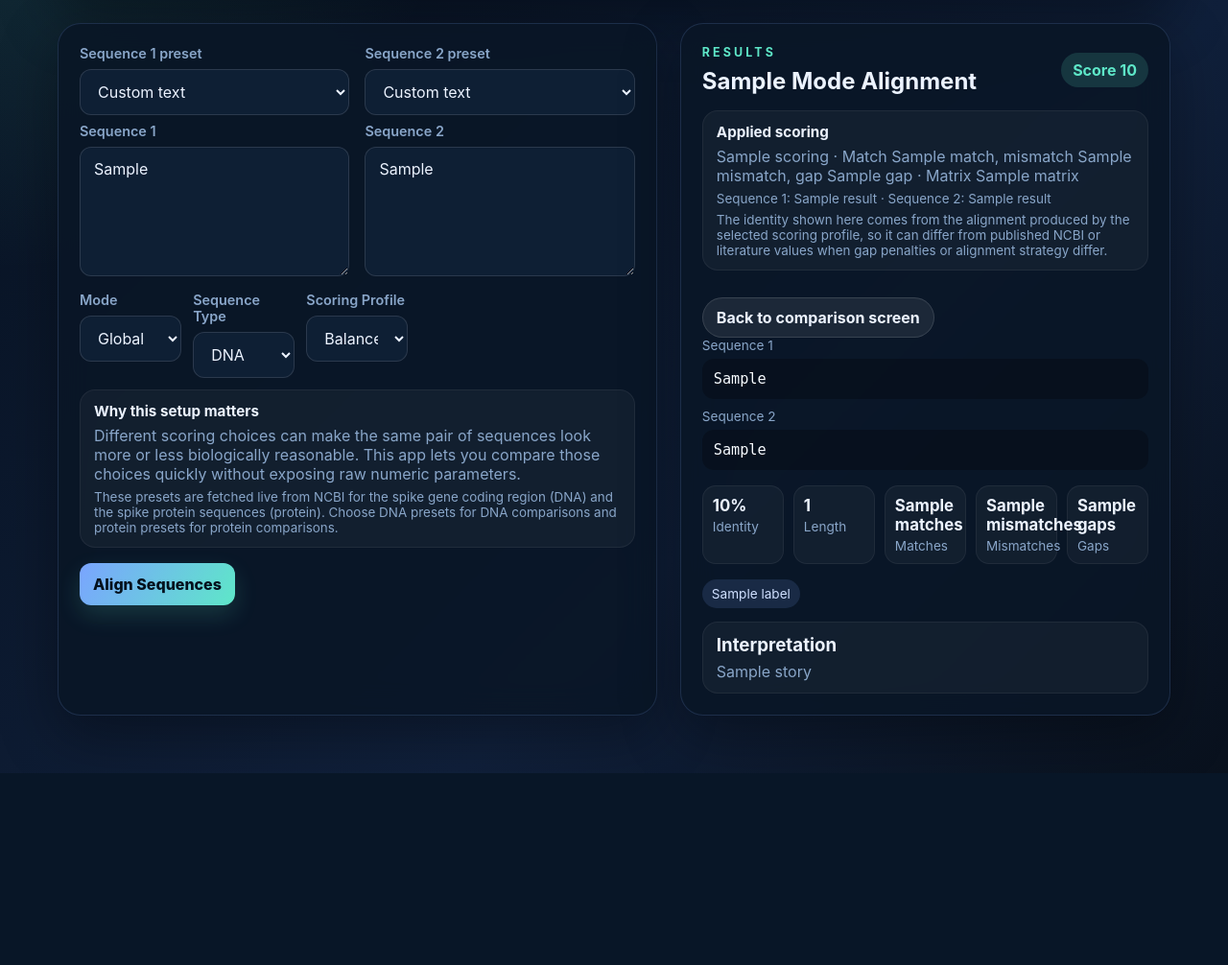
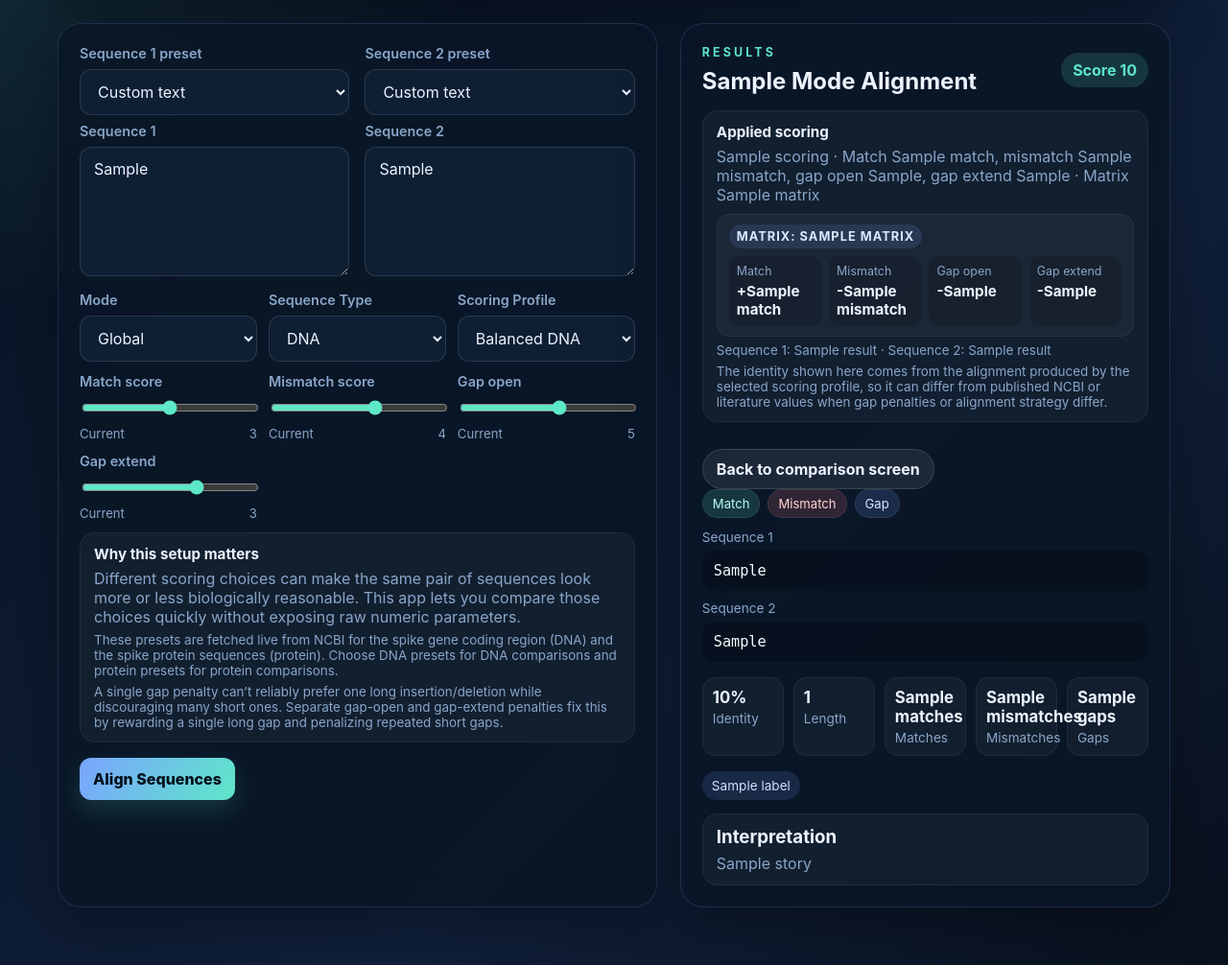
Before and after one commit to shourya-pabba/7.1-Sequence-Alignment-App, a Flask app: template templates/index.html in a window 1280 px wide. Shown: the part 207-1213 px from the top of the page at 96% size. Before the commit the page ends 1013 px from the top, so only its background shows below. Run offline with Flask 3, Linux system fonts and the light colour scheme; the template is opened without the code that fills it: most values are stand-ins (such as "Sample title", 1, 10 or a date in 2020).

Commit message:
Add affine gap penalties and polished alignment UI

```diff
--- a/app.py
+++ b/app.py
@@ -3,6 +3,7 @@
 import urllib.request
 
 from flask import Flask, request, render_template
+from markupsafe import Markup
 from align_algorithms import global_alignment, local_alignment
 from metrics import metrics
 from diagnostics import diagnose
@@ -60,18 +61,33 @@
 def resolve_scoring(sequence_type, scoring_profile):
     if sequence_type == 'protein':
         if scoring_profile == 'blosum62':
-            return {'match': 2, 'mismatch': 3, 'gap': 4, 'matrix': 'blosum62', 'name': 'BLOSUM62 protein profile'}
+            return {'match': 2, 'mismatch': 3, 'gap': 4, 'gap_open': 4, 'gap_extend': 1, 'matrix': 'blosum62', 'name': 'BLOSUM62 protein profile'}
         if scoring_profile == 'blosum_like':
-            return {'match': 2, 'mismatch': 3, 'gap': 4, 'matrix': 'blosum_like', 'name': 'Blosum-like protein profile'}
+            return {'match': 2, 'mismatch': 3, 'gap': 4, 'gap_open': 4, 'gap_extend': 1, 'matrix': 'blosum_like', 'name': 'Blosum-like protein profile'}
         if scoring_profile == 'pam_like':
-            return {'match': 2, 'mismatch': 3, 'gap': 4, 'matrix': 'pam_like', 'name': 'Pam-like protein profile'}
-        return {'match': 2, 'mismatch': 3, 'gap': 4, 'matrix': 'simple', 'name': 'Simple protein profile'}
+            return {'match': 2, 'mismatch': 3, 'gap': 4, 'gap_open': 4, 'gap_extend': 1, 'matrix': 'pam_like', 'name': 'Pam-like protein profile'}
+        return {'match': 2, 'mismatch': 3, 'gap': 4, 'gap_open': 4, 'gap_extend': 1, 'matrix': 'simple', 'name': 'Simple protein profile'}
 
     if scoring_profile == 'strict':
-        return {'match': 3, 'mismatch': 4, 'gap': 2, 'matrix': 'simple', 'name': 'Strict DNA profile'}
+        return {'match': 3, 'mismatch': 4, 'gap': 2, 'gap_open': 2, 'gap_extend': 1, 'matrix': 'simple', 'name': 'Strict DNA profile'}
     if scoring_profile == 'permissive':
-        return {'match': 1, 'mismatch': 1, 'gap': 3, 'matrix': 'simple', 'name': 'Permissive DNA profile'}
-    return {'match': 2, 'mismatch': 3, 'gap': 4, 'matrix': 'simple', 'name': 'Balanced DNA profile'}
+        return {'match': 1, 'mismatch': 1, 'gap': 3, 'gap_open': 3, 'gap_extend': 1, 'matrix': 'simple', 'name': 'Permissive DNA profile'}
+    return {'match': 2, 'mismatch': 3, 'gap': 4, 'gap_open': 4, 'gap_extend': 1, 'matrix': 'simple', 'name': 'Balanced DNA profile'}
+
+
+def build_alignment_markup(a, b):
+    chunks_a = []
+    chunks_b = []
+    for x, y in zip(a, b):
+        if x == y and x != '-':
+            cls = 'match'
+        elif x == '-' or y == '-':
+            cls = 'gap'
+        else:
+            cls = 'mismatch'
+        chunks_a.append(f'<span class="{cls}">{x}</span>')
+        chunks_b.append(f'<span class="{cls}">{y}</span>')
+    return Markup(''.join(chunks_a)), Markup(''.join(chunks_b))
 
 
 @app.route('/', methods=['GET', 'POST'])
@@ -81,6 +97,10 @@
     seq2_value = ''
     seq1_preset = request.form.get('seq1_dataset', 'custom')
     seq2_preset = request.form.get('seq2_dataset', 'custom')
+
+    sequence_type = request.form.get('sequence_type', 'dna')
+    scoring_profile = request.form.get('scoring_profile', 'balanced')
+    default_scoring = resolve_scoring(sequence_type, scoring_profile)
 
     if request.method == 'POST':
         seq1_value = request.form.get('seq1', '').strip()
@@ -94,8 +114,6 @@
         if seq2_context:
             seq2_value = seq2_context['sequence']
 
-        sequence_type = request.form.get('sequence_type', 'dna')
-        scoring_profile = request.form.get('scoring_profile', 'balanced')
         if seq1_context or seq2_context:
             if (seq1_context and seq1_context['sequence_type'] == 'protein') or (seq2_context and seq2_context['sequence_type'] == 'protein'):
                 sequence_type = 'protein'
@@ -104,23 +122,36 @@
                 sequence_type = 'dna'
                 scoring_profile = 'balanced'
 
+        default_scoring = resolve_scoring(sequence_type, scoring_profile)
         mode = request.form.get('mode', 'global')
-        scoring = resolve_scoring(sequence_type, scoring_profile)
-        match = scoring['match']
-        mismatch = scoring['mismatch']
-        gap = scoring['gap']
-        matrix = scoring['matrix']
+        match = int(request.form.get('match_score', default_scoring['match']))
+        mismatch = int(request.form.get('mismatch_score', default_scoring['mismatch']))
+        gap_open = int(request.form.get('gap_open', default_scoring['gap_open']))
+        gap_extend = int(request.form.get('gap_extend', default_scoring['gap_extend']))
+        matrix = request.form.get('matrix_name', default_scoring['matrix'])
+        scoring = {
+            **default_scoring,
+            'match': match,
+            'mismatch': mismatch,
+            'gap': gap_open,
+            'gap_open': gap_open,
+            'gap_extend': gap_extend,
+            'matrix': matrix,
+        }
 
         if seq1_value and seq2_value:
             aligner = global_alignment if mode == 'global' else local_alignment
-            alignment = aligner(seq1_value, seq2_value, match=match, mismatch=mismatch, gap=gap, matrix=matrix)
+            alignment = aligner(seq1_value, seq2_value, match=match, mismatch=mismatch, gap=gap_open, matrix=matrix, gap_open=gap_open, gap_extend=gap_extend)
             metrics_result = metrics(alignment, sequence_type=sequence_type)
-            labels, warnings, story = diagnose(metrics_result, mode, mismatch, gap)
+            labels, warnings, story = diagnose(metrics_result, mode, mismatch, gap_open)
+            alignment_a_html, alignment_b_html = build_alignment_markup(alignment['a'], alignment['b'])
             result = {
                 'mode': mode,
                 'score': alignment['score'],
                 'alignment_a': alignment['a'],
                 'alignment_b': alignment['b'],
+                'alignment_a_html': alignment_a_html,
+                'alignment_b_html': alignment_b_html,
                 'metrics': metrics_result,
                 'labels': labels,
                 'warnings': warnings,
@@ -130,7 +161,7 @@
                 'seq2_label': seq2_context['label'] if seq2_context else 'Custom input',
             }
 
-    return render_template('index.html', result=result, seq1_value=seq1_value, seq2_value=seq2_value, seq1_preset=seq1_preset, seq2_preset=seq2_preset)
+    return render_template('index.html', result=result, seq1_value=seq1_value, seq2_value=seq2_value, seq1_preset=seq1_preset, seq2_preset=seq2_preset, default_scoring=default_scoring)
 
 
 if __name__ == '__main__':
--- a/static/styles.css
+++ b/static/styles.css
@@ -74,7 +74,7 @@
 
 .control-grid {
   display: grid;
-  grid-template-columns: repeat(5, minmax(0, 1fr));
+  grid-template-columns: repeat(auto-fit, minmax(180px, 1fr));
   gap: 12px;
   margin-top: 16px;
 }
@@ -93,6 +93,18 @@
   background: var(--panel-2);
   color: var(--text);
   padding: 12px 14px;
+}
+input[type="range"] {
+  padding: 0;
+  accent-color: var(--accent);
+  width: 100%;
+}
+.slider-meta {
+  display: flex;
+  justify-content: space-between;
+  align-items: center;
+  color: var(--muted);
+  font-size: 0.82rem;
 }
 textarea {
   min-height: 135px;
@@ -134,7 +146,65 @@
   border-radius: 12px;
   overflow-x: auto;
   font-size: 0.95rem;
+  white-space: pre-wrap;
+  word-break: break-word;
 }
+.alignment-pre span { padding: 0 1px; border-radius: 4px; }
+.alignment-pre .match { background: rgba(94, 231, 200, 0.24); color: #b9ffef; }
+.alignment-pre .mismatch { background: rgba(255, 118, 118, 0.24); color: #ffd4d4; }
+.alignment-pre .gap { background: rgba(122, 164, 255, 0.24); color: #dbe8ff; }
+.legend {
+  display: flex;
+  flex-wrap: wrap;
+  gap: 8px;
+  margin: 0 0 12px;
+}
+.legend-item {
+  display: inline-flex;
+  align-items: center;
+  gap: 6px;
+  padding: 6px 10px;
+  border-radius: 999px;
+  font-size: 0.82rem;
+  border: 1px solid rgba(255,255,255,0.08);
+}
+.legend-item.match { background: rgba(94, 231, 200, 0.16); color: #b9ffef; }
+.legend-item.mismatch { background: rgba(255, 118, 118, 0.16); color: #ffd4d4; }
+.legend-item.gap { background: rgba(122, 164, 255, 0.16); color: #dbe8ff; }
+.matrix-card {
+  margin-top: 10px;
+  padding: 10px 12px;
+  border-radius: 14px;
+  background: rgba(255,255,255,0.04);
+  border: 1px solid rgba(255,255,255,0.06);
+}
+.matrix-pill {
+  display: inline-block;
+  margin-bottom: 8px;
+  padding: 5px 8px;
+  border-radius: 999px;
+  background: rgba(122, 164, 255, 0.14);
+  color: #dce8ff;
+  font-size: 0.8rem;
+  font-weight: 700;
+  text-transform: uppercase;
+  letter-spacing: 0.08em;
+}
+.matrix-grid {
+  display: grid;
+  grid-template-columns: repeat(4, minmax(0, 1fr));
+  gap: 8px;
+}
+.matrix-grid div {
+  display: flex;
+  flex-direction: column;
+  gap: 4px;
+  padding: 8px;
+  border-radius: 10px;
+  background: rgba(0,0,0,0.16);
+}
+.matrix-grid span { color: var(--muted); font-size: 0.78rem; }
+.matrix-grid strong { font-size: 0.95rem; }
 .label { display: block; font-size: 0.85rem; color: var(--muted); margin-bottom: 6px; }
 .metrics-grid {
   display: grid;
--- a/templates/index.html
+++ b/templates/index.html
@@ -18,7 +18,7 @@
 
     <main class="content-grid">
       <section class="panel form-panel">
-        <form method="post">
+        <form id="alignment-form" method="post">
           <div class="field-row">
             <div class="field-group">
               <label for="seq1_dataset">Sequence 1 preset</label>
@@ -72,12 +72,33 @@
                 <option value="pam_like" {% if request.form.get('scoring_profile') == 'pam_like' %}selected{% endif %}>Pam-like</option>
               </select>
             </div>
+            <div class="field-group compact">
+              <label for="match_score">Match score</label>
+              <input type="range" id="match_score" name="match_score" min="1" max="5" step="1" value="{{ request.form.get('match_score', default_scoring.match) }}">
+              <div class="slider-meta"><span>Current</span><output id="match_score_value">{{ request.form.get('match_score', default_scoring.match) }}</output></div>
+            </div>
+            <div class="field-group compact">
+              <label for="mismatch_score">Mismatch score</label>
+              <input type="range" id="mismatch_score" name="mismatch_score" min="1" max="6" step="1" value="{{ request.form.get('mismatch_score', default_scoring.mismatch) }}">
+              <div class="slider-meta"><span>Current</span><output id="mismatch_score_value">{{ request.form.get('mismatch_score', default_scoring.mismatch) }}</output></div>
+            </div>
+            <div class="field-group compact">
+              <label for="gap_open">Gap open</label>
+              <input type="range" id="gap_open" name="gap_open" min="1" max="8" step="1" value="{{ request.form.get('gap_open', default_scoring.gap_open) }}">
+              <div class="slider-meta"><span>Current</span><output id="gap_open_value">{{ request.form.get('gap_open', default_scoring.gap_open) }}</output></div>
+            </div>
+            <div class="field-group compact">
+              <label for="gap_extend">Gap extend</label>
+              <input type="range" id="gap_extend" name="gap_extend" min="1" max="4" step="1" value="{{ request.form.get('gap_extend', default_scoring.gap_extend) }}">
+              <div class="slider-meta"><span>Current</span><output id="gap_extend_value">{{ request.form.get('gap_extend', default_scoring.gap_extend) }}</output></div>
+            </div>
           </div>
 
           <div class="helper-card">
             <h3>Why this setup matters</h3>
             <p>Different scoring choices can make the same pair of sequences look more or less biologically reasonable. This app lets you compare those choices quickly without exposing raw numeric parameters.</p>
             <p class="mini-note">These presets are fetched live from NCBI for the spike gene coding region (DNA) and the spike protein sequences (protein). Choose DNA presets for DNA comparisons and protein presets for protein comparisons.</p>
+            <p class="mini-note">A single gap penalty can’t reliably prefer one long insertion/deletion while discouraging many short ones. Separate gap-open and gap-extend penalties fix this by rewarding a single long gap and penalizing repeated short gaps.</p>
           </div>
 
           <button type="submit">Align Sequences</button>
@@ -96,21 +117,35 @@
 
         <div class="helper-card compact-card">
           <h3>Applied scoring</h3>
-          <p>{{ result.scoring.name }} · Match {{ result.scoring.match }}, mismatch {{ result.scoring.mismatch }}, gap {{ result.scoring.gap }} · Matrix {{ result.scoring.matrix }}</p>
+          <p>{{ result.scoring.name }} · Match {{ result.scoring.match }}, mismatch {{ result.scoring.mismatch }}, gap open {{ result.scoring.gap_open }}, gap extend {{ result.scoring.gap_extend }} · Matrix {{ result.scoring.matrix }}</p>
+          <div class="matrix-card">
+            <div class="matrix-pill">Matrix: {{ result.scoring.matrix }}</div>
+            <div class="matrix-grid">
+              <div><span>Match</span><strong>+{{ result.scoring.match }}</strong></div>
+              <div><span>Mismatch</span><strong>-{{ result.scoring.mismatch }}</strong></div>
+              <div><span>Gap open</span><strong>-{{ result.scoring.gap_open }}</strong></div>
+              <div><span>Gap extend</span><strong>-{{ result.scoring.gap_extend }}</strong></div>
+            </div>
+          </div>
           <p class="mini-note">Sequence 1: {{ result.seq1_label }} · Sequence 2: {{ result.seq2_label }}</p>
           <p class="mini-note">The identity shown here comes from the alignment produced by the selected scoring profile, so it can differ from published NCBI or literature values when gap penalties or alignment strategy differ.</p>
         </div>
 
         <a href="/" class="secondary-button">Back to comparison screen</a>
 
+        <div class="legend">
+          <span class="legend-item match">Match</span>
+          <span class="legend-item mismatch">Mismatch</span>
+          <span class="legend-item gap">Gap</span>
+        </div>
         <div class="alignment-block">
           <div class="alignment-line">
             <span class="label">Sequence 1</span>
-            <pre>{{ result.alignment_a }}</pre>
+            <pre class="alignment-pre">{{ result.alignment_a_html }}</pre>
           </div>
           <div class="alignment-line">
             <span class="label">Sequence 2</span>
-            <pre>{{ result.alignment_b }}</pre>
+            <pre class="alignment-pre">{{ result.alignment_b_html }}</pre>
           </div>
         </div>
 
@@ -143,5 +178,32 @@
       {% endif %}
     </main>
   </div>
+  <script>
+    const form = document.getElementById('alignment-form');
+    if (form) {
+      const sliders = Array.from(form.querySelectorAll('input[type="range"]'));
+      const updateOutputs = () => {
+        sliders.forEach((slider) => {
+          const output = document.getElementById(`${slider.id}_value`);
+          if (output) {
+            output.textContent = slider.value;
+          }
+        });
+      };
+      updateOutputs();
+      let timer;
+      const submitDebounced = () => {
+        clearTimeout(timer);
+        timer = window.setTimeout(() => form.requestSubmit(), 220);
+      };
+      sliders.forEach((slider) => slider.addEventListener('input', () => {
+        updateOutputs();
+        submitDebounced();
+      }));
+      form.querySelectorAll('select, textarea').forEach((control) => {
+        control.addEventListener('change', submitDebounced);
+      });
+    }
+  </script>
 </body>
 </html>
```
Also changed, not shown: align_algorithms.py (+90 -32 lines), tests/test_metrics.py (+7 -0 lines), 1 other file.
